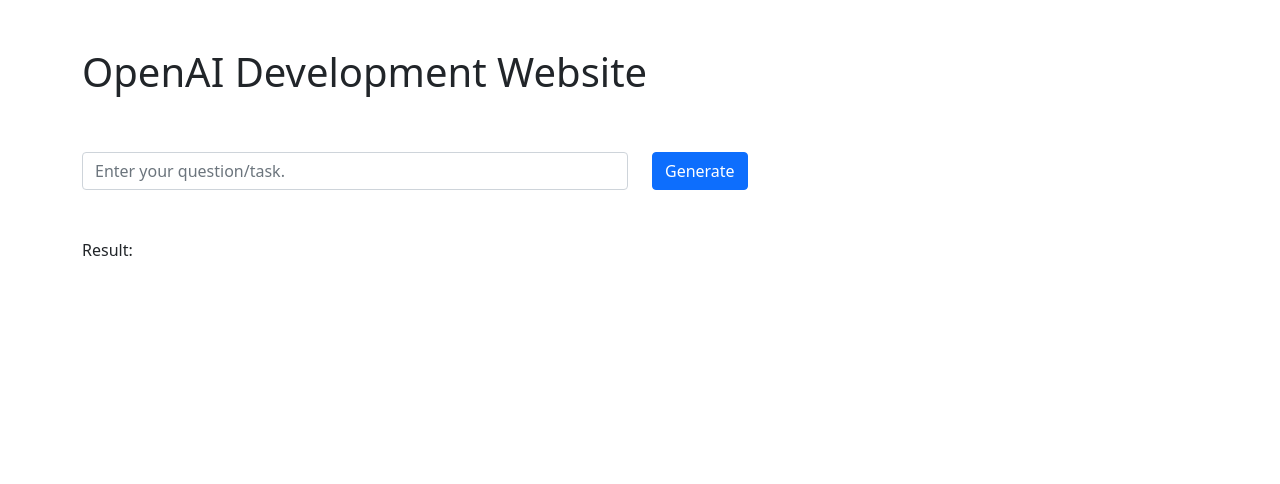
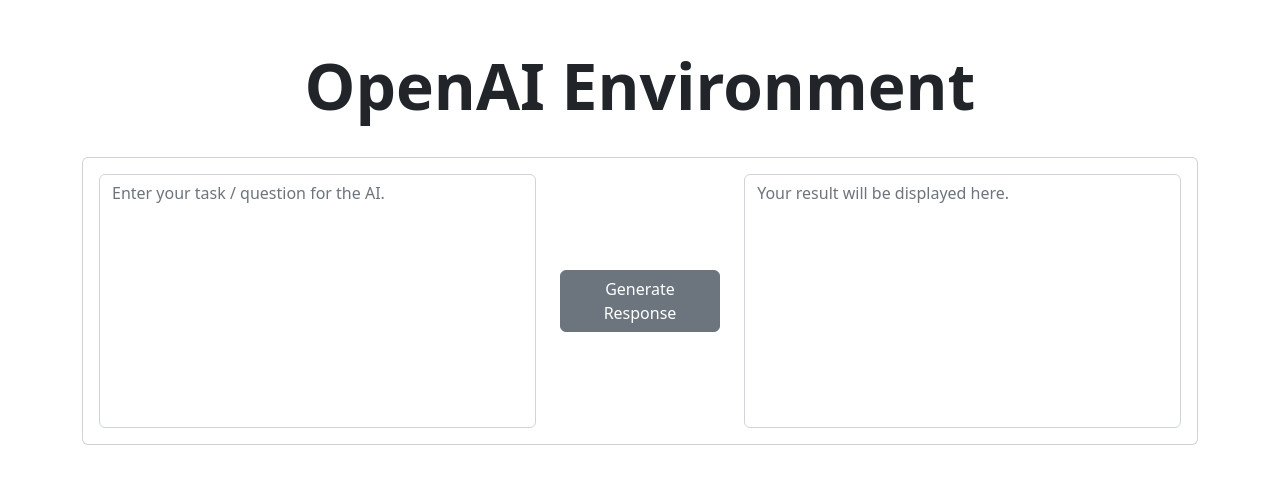
Before and after one commit to dessher0/personal-website, a Flask app: page /openai in a window 1280 px wide. Shown: the top 484 px of the page. Run offline with Flask 2, Linux system fonts and the light colour scheme.

Commit message:
Formatted HTML site

```diff
--- a/templates/openai.html
+++ b/templates/openai.html
@@ -1,5 +1,6 @@
 <!DOCTYPE html>
 <html lang="en" dir="ltr">
+
 <head>
     <meta charset="utf-8">
 
@@ -8,54 +9,65 @@
     <meta name="description" content="">
     <meta name="viewport" content="width=device-width, initial-scale=1">
 
-        <title>OpenAI DEV</title>
-
     <!-- Bootstrap CSS -->
-        <link href="https://cdn.jsdelivr.net/npm/bootstrap@5.1.3/dist/css/bootstrap.min.css" rel="stylesheet" integrity="sha384-1BmE4kWBq78iYhFldvKuhfTAU6auU8tT94WrHftjDbrCEXSU1oBoqyl2QvZ6jIW3" crossorigin="anonymous">
+    <link href="https://cdn.jsdelivr.net/npm/bootstrap@5.2.1/dist/css/bootstrap.min.css" rel="stylesheet"
+        integrity="sha384-iYQeCzEYFbKjA/T2uDLTpkwGzCiq6soy8tYaI1GyVh/UjpbCx/TYkiZhlZB6+fzT" crossorigin="anonymous">
 
     <link rel="shortcut icon" type="image/x-icon" href="{{ url_for('static', filename='images/favicon.png') }}">
 </head>
 
 <body>
-        <div class="container">
-            <h1 class="mt-5">OpenAI Development Website</h1>
+    <div class="container justify-content-center">
+        <h1 class="display-3 mt-5 text-center fw-bold">OpenAI Environment</h1>
 
         <br>
-            <br>
 
-            <div class="row">
-                <div class="col">
+        <div class="card">
+            <div class="card-body">
                 <form class="" action="/openai" method="post">
                     <div class="row">
                         <div class="col">
-                                <input type="text" class="form-control" id="TextResult" name="TextResult" placeholder="Enter your question/task.">
+                            <textarea class="form-control" style="resize: none;" id="TextResult" name="TextResult"
+                                cols="60" rows="10" placeholder="Enter your task / question for the AI.">{{input_text|safe}}</textarea>
+                        </div>
+                        <div class="col-2 text-center">
+                            <div class="row align-items-center h-100">
+                                <div class="col">
+                                    <input type="hidden" name="form_1" value="form_1">
+                                    <button type="submit" id="TextResultButton" class="btn btn-secondary">
+                                        Generate Response
+                                    </button>
+                                </div>
+                            </div>
                         </div>
                         <div class="col">
-                                <input type="hidden" name="form_1" value="form_1">
-                                <button type="submit" id="TextResultButton" class="btn btn-primary">Generate</button>
+                            <textarea readonly class="form-control" style="resize: none;" cols="60" rows="10"
+                                placeholder="Your result will be displayed here.">{{Result|safe}}</textarea>
+                        </div>
+                    </div>
             </div>
         </div>
         </form>
     </div>
     </div>
-
-            <br>
-            <br>
-
-            <div class="row">
-                <div class="col-lg-6">
-                    Result: {{Result|safe}}
-                </div>
-            </div>
     </div>
 
     <!-- Bootstrap JS -->
-        <script src="https://cdn.jsdelivr.net/npm/bootstrap@5.1.3/dist/js/bootstrap.bundle.min.js" integrity="sha384-ka7Sk0Gln4gmtz2MlQnikT1wXgYsOg+OMhuP+IlRH9sENBO0LRn5q+8nbTov4+1p" crossorigin="anonymous"></script>
+    <script src="https://cdn.jsdelivr.net/npm/bootstrap@5.2.1/dist/js/bootstrap.bundle.min.js"
+        integrity="sha384-u1OknCvxWvY5kfmNBILK2hRnQC3Pr17a+RTT6rIHI7NnikvbZlHgTPOOmMi466C8"
+        crossorigin="anonymous"></script>
+    <script src="https://cdn.jsdelivr.net/npm/bootstrap@5.2.1/dist/js/bootstrap.min.js"
+        integrity="sha384-7VPbUDkoPSGFnVtYi0QogXtr74QeVeeIs99Qfg5YCF+TidwNdjvaKZX19NZ/e6oz"
+        crossorigin="anonymous"></script>
+    <script src="https://cdn.jsdelivr.net/npm/@popperjs/core@2.11.6/dist/umd/popper.min.js"
+        integrity="sha384-oBqDVmMz9ATKxIep9tiCxS/Z9fNfEXiDAYTujMAeBAsjFuCZSmKbSSUnQlmh/jp3"
+        crossorigin="anonymous"></script>
 </body>
 
 <script>
-        if ( window.history.replaceState ) {
-            window.history.replaceState( null, null, window.location.href );
+    if (window.history.replaceState) {
+        window.history.replaceState(null, null, window.location.href);
     }
 </script>
+
 </html>
```
Lines whose indentation alone changed are shown as unchanged.
